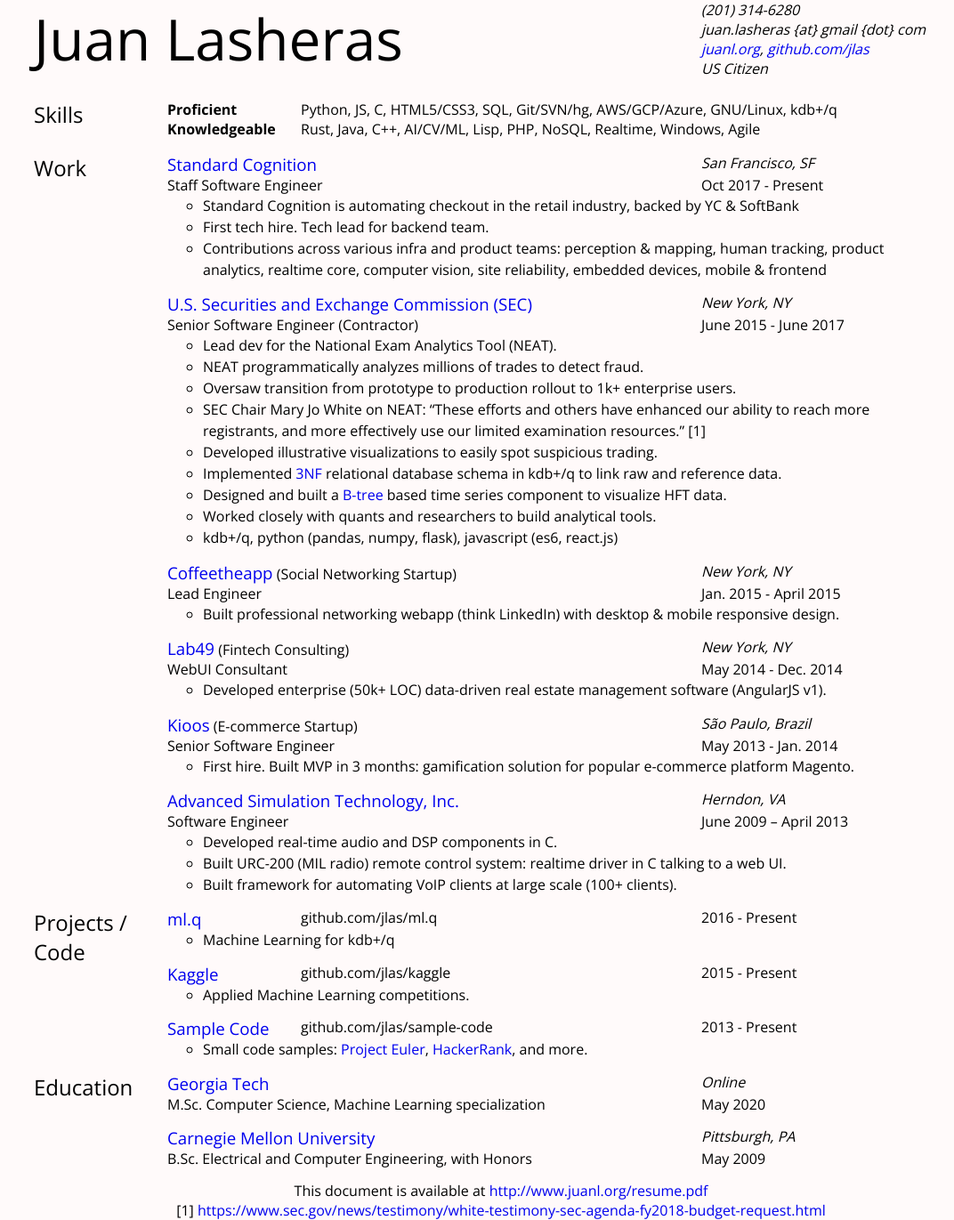
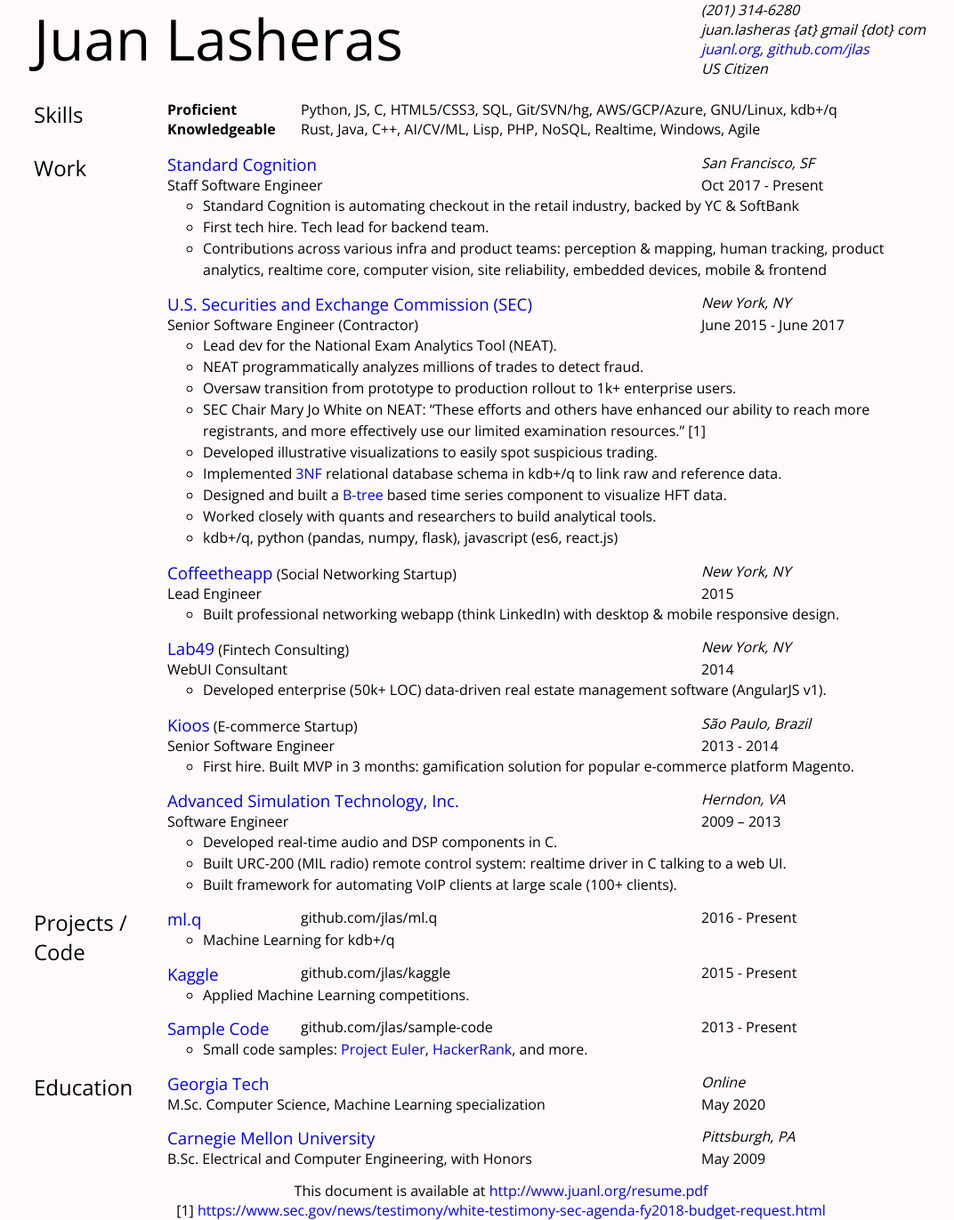
Before and after one commit to jlas/jlas.github.io, a Jekyll site: the page resume.html, which Jekyll copies as it is, in a window 1280 px wide. Shown: the whole page at 89% size, without its empty margins (77-1149 px from the left). Built offline with Jekyll 4.4.1, drawn with Linux system fonts in a browser that asks for light colours.

Commit message:
Update resume.html

```diff
--- a/resume.html
+++ b/resume.html
@@ -97,7 +97,7 @@
         </div>
         <div class="hgroup">
           <h4 itemprop="jobTitle">Lead Engineer</h4>
-          <span class='period'>Jan. 2015 - April 2015</span>
+          <span class='period'>2015</span>
         </div>
         <ul>
           <li>Built professional networking webapp (think LinkedIn) with desktop & mobile responsive design.</li>
@@ -116,7 +116,7 @@
         </div>
         <div class="hgroup">
           <h4 itemprop="jobTitle">WebUI Consultant</h4>
-          <span class='period'>May 2014 - Dec. 2014</span>
+          <span class='period'>2014</span>
         </div>
         <ul>
           <li>Developed enterprise (50k+ LOC) data-driven real estate management software (AngularJS v1).</li>
@@ -135,7 +135,7 @@
         </div>
         <div class="hgroup">
           <h4 itemprop="jobTitle">Senior Software Engineer</h4>
-          <span class='period'>May 2013 - Jan. 2014</span>
+          <span class='period'>2013 - 2014</span>
         </div>
         <ul>
           <li>First hire. Built MVP in 3 months: gamification solution for popular e-commerce platform Magento.</li>
@@ -154,7 +154,7 @@
         </div>
         <div class="hgroup">
           <h4 itemprop="jobTitle">Software Engineer</h4>
-          <span class='period'>June 2009 – April 2013</span>
+          <span class='period'>2009 – 2013</span>
         </div>
         <ul>
           <li>Developed real-time audio and DSP components in C.</li>
```
